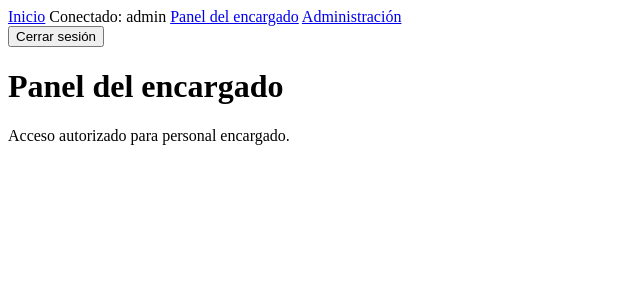
After one commit to joshikata/herramientas-en-comun, a Django app: page /encargado/ in a window 1280 px wide. The commit adds this page. Shown: the top 300 px of the page, without its empty margins (0-640 px from the left). Run offline with Django 5.2, Linux system fonts and the light colour scheme; a user stored in the database is signed in.

Commit message:
Punto 3: login, logout y control de acceso

```diff
--- a/herramientas_comun/herramientas_comun/settings.py
+++ b/herramientas_comun/herramientas_comun/settings.py
@@ -69,6 +69,11 @@ TEMPLATES = [
 
 WSGI_APPLICATION = 'herramientas_comun.wsgi.application'
 
+LOGIN_URL = 'login'
+LOGIN_REDIRECT_URL = 'inicio'
+LOGOUT_REDIRECT_URL = 'login'
+SESSION_COOKIE_AGE = 1800
+
 
 # Database
 # https://docs.djangoproject.com/en/6.1/ref/settings/#databases
--- a/herramientas_comun/prestamos/templates/prestamos/base.html
+++ b/herramientas_comun/prestamos/templates/prestamos/base.html
@@ -9,7 +9,19 @@
     <header>
         <nav aria-label="Menú principal">
             <a href="{% url 'inicio' %}">Inicio</a>
-            <a href="{% url 'admin:index' %}">Administración</a>
+            {% if user.is_authenticated %}
+                <span>Conectado: {{ user.get_username }}</span>
+                {% if user.is_staff %}
+                    <a href="{% url 'panel_encargado' %}">Panel del encargado</a>
+                    <a href="{% url 'admin:index' %}">Administración</a>
+                {% endif %}
+                <form method="post" action="{% url 'logout' %}">
+                    {% csrf_token %}
+                    <button type="submit">Cerrar sesión</button>
+                </form>
+            {% else %}
+                <a href="{% url 'login' %}">Iniciar sesión</a>
+            {% endif %}
         </nav>
     </header>
     <main>
--- /dev/null
+++ b/herramientas_comun/prestamos/templates/prestamos/encargado.html
@@ -0,0 +1,8 @@
+{% extends 'prestamos/base.html' %}
+
+{% block title %}Panel del encargado | Préstamos{% endblock %}
+
+{% block content %}
+    <h1>Panel del encargado</h1>
+    <p>Acceso autorizado para personal encargado.</p>
+{% endblock %}
--- a/herramientas_comun/prestamos/urls.py
+++ b/herramientas_comun/prestamos/urls.py
@@ -1,7 +1,15 @@
+from django.contrib.auth import views as auth_views
 from django.urls import path
 
 from . import views
 
 urlpatterns = [
+    path(
+        'login/',
+        auth_views.LoginView.as_view(template_name='registration/login.html'),
+        name='login',
+    ),
+    path('logout/', auth_views.LogoutView.as_view(), name='logout'),
     path('', views.inicio, name='inicio'),
+    path('encargado/', views.PanelEncargadoView.as_view(), name='panel_encargado'),
 ]
--- a/herramientas_comun/prestamos/views.py
+++ b/herramientas_comun/prestamos/views.py
@@ -1,5 +1,16 @@
+from django.contrib.auth.decorators import login_required
+from django.contrib.auth.mixins import LoginRequiredMixin, UserPassesTestMixin
 from django.shortcuts import render
+from django.views.generic import TemplateView
 
 
+@login_required
 def inicio(request):
     return render(request, 'prestamos/inicio.html')
+
+
+class PanelEncargadoView(LoginRequiredMixin, UserPassesTestMixin, TemplateView):
+    template_name = 'prestamos/encargado.html'
+
+    def test_func(self):
+        return self.request.user.is_staff
```
Also changed, not shown: herramientas_comun/prestamos/templates/registration/login.html (added, +13 -0 lines), herramientas_comun/db.sqlite3.
